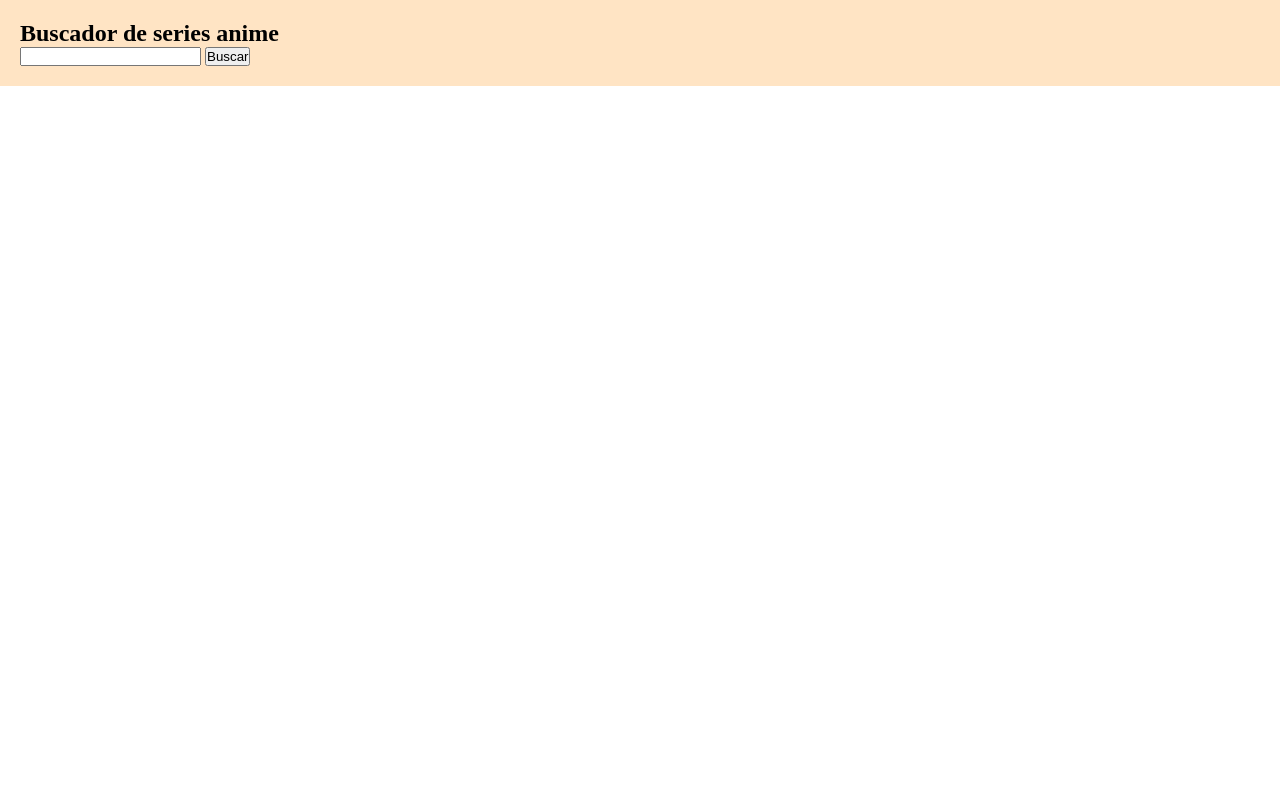
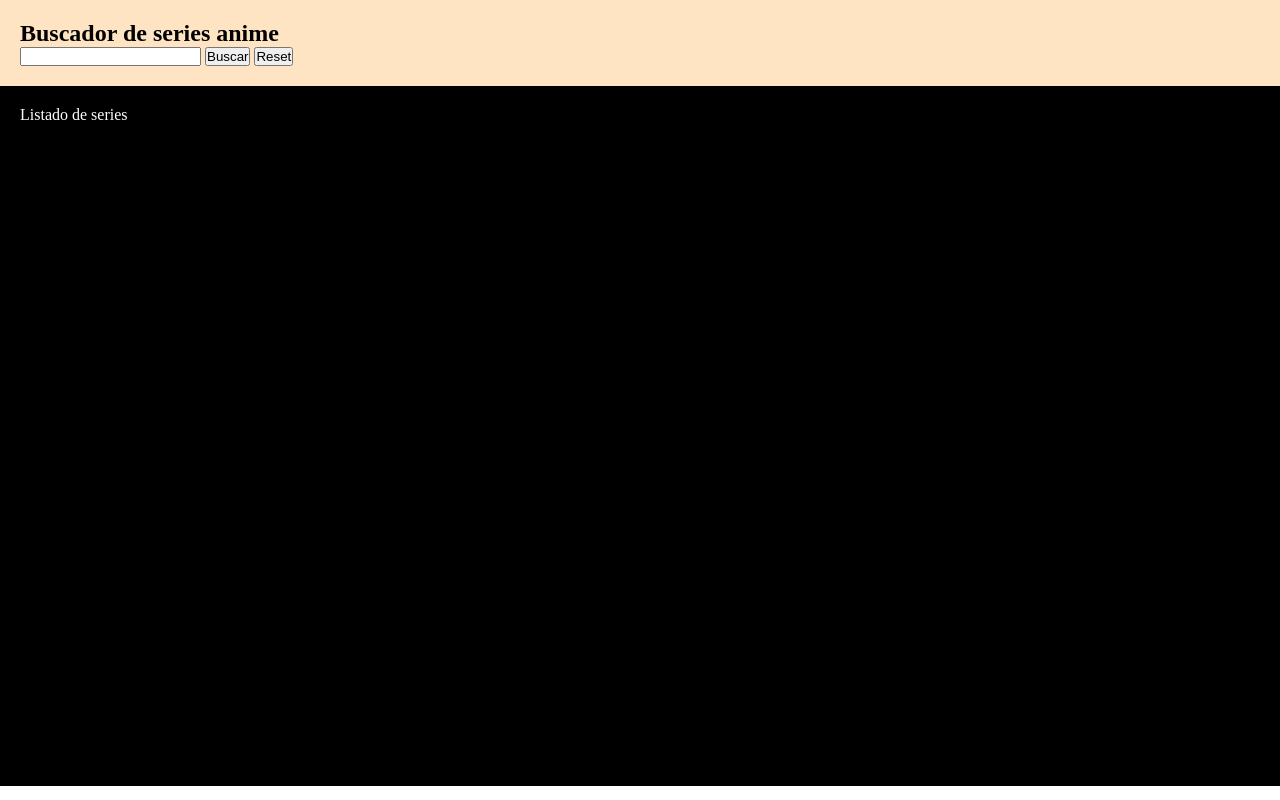
Before and after one commit to Adalab/modulo-2-evaluacion-final-Queralt-Chan, a website built with Vite: page src/index.html in a window 1280 px wide. Both pictures are taken after a click on the button "Buscar". Built offline with nearby package versions, Linux system fonts and the light colour scheme; no server answers.

Commit message:
eventbtn

```diff
--- a/src/js/main.js
+++ b/src/js/main.js
@@ -1,4 +1,35 @@
 'use strict';
 
-const animeList = document.querySelector ('.js-animeList');
+const list = document.querySelector ('.js-list');
 const btnSearch = document.querySelector ('.js-btn');
+const animeContainer= document.querySelector ('.js-animeContainer')
+
+const url = 'https://api.jikan.moe/v4/anime?q=naruto'
+
+let animeList = [];
+function getDataApi () {
+    fetch(url)
+    .then((response)=> response.json())
+    .then ((data)=> {
+        animeList = data.results;
+        console.log (data);
+        renderAnimes (animeList);
+    });
+
+}
+
+function renderAnimes (arrayanimes) {
+    for (const animes of animeList){
+        animes.innerHTML +=  `<li> <h2 class=movies ${data.title}<h2> <img>${data.images}<img></li>`
+    }
+}
+
+getDataApi ();
+
+function handleClick () {
+    const namesAnimes = animes.data
+    namesAnimes.innerHTML = `Title ${data.title}`;
+
+}
+
+btnSearch.addEventListener ('click', handleClick);
--- a/src/partials/main.html
+++ b/src/partials/main.html
@@ -1,11 +1,18 @@
-<main class="mainContainer">
-    <div>
+<main>
+    <div class="mainContainer">
         <h2>Buscador de series anime</h2>
 
-        <input class="js-animeList" type="text" name="Animes" id="">
+        <input class="js-list" type="text" name="Animes" id="">
         <button class="js-btn">Buscar</button>
-
-
+        <button class= "js-btnReset">Reset</button>
     </div>
 
+    <section class="js-animeContainer">
+        <div>Listado de series</div>
+        <div class="moviesContainer">
+
+        </div>
+
+       </section>
+
 </main>
--- a/src/scss/layout/style.css
+++ b/src/scss/layout/style.css
@@ -1,7 +1,24 @@
+
 .mainContainer {
     background-color:bisque;
     height: vh;
     border-left:  30px;
-    padding: 20px
+    padding: 20px;
 
 }
+.js-animeContainer {
+    background-color: black;
+    color: white;
+    padding: 20px;
+    height: 700px
+}
+.js-favList {
+    color: bisque;
+}
+
+.movies {
+width: 100px;
+height: 100px;
+
+
+}
```
Also changed, not shown: src/index.html (+1 -1 lines), src/partials/header.html (added).
